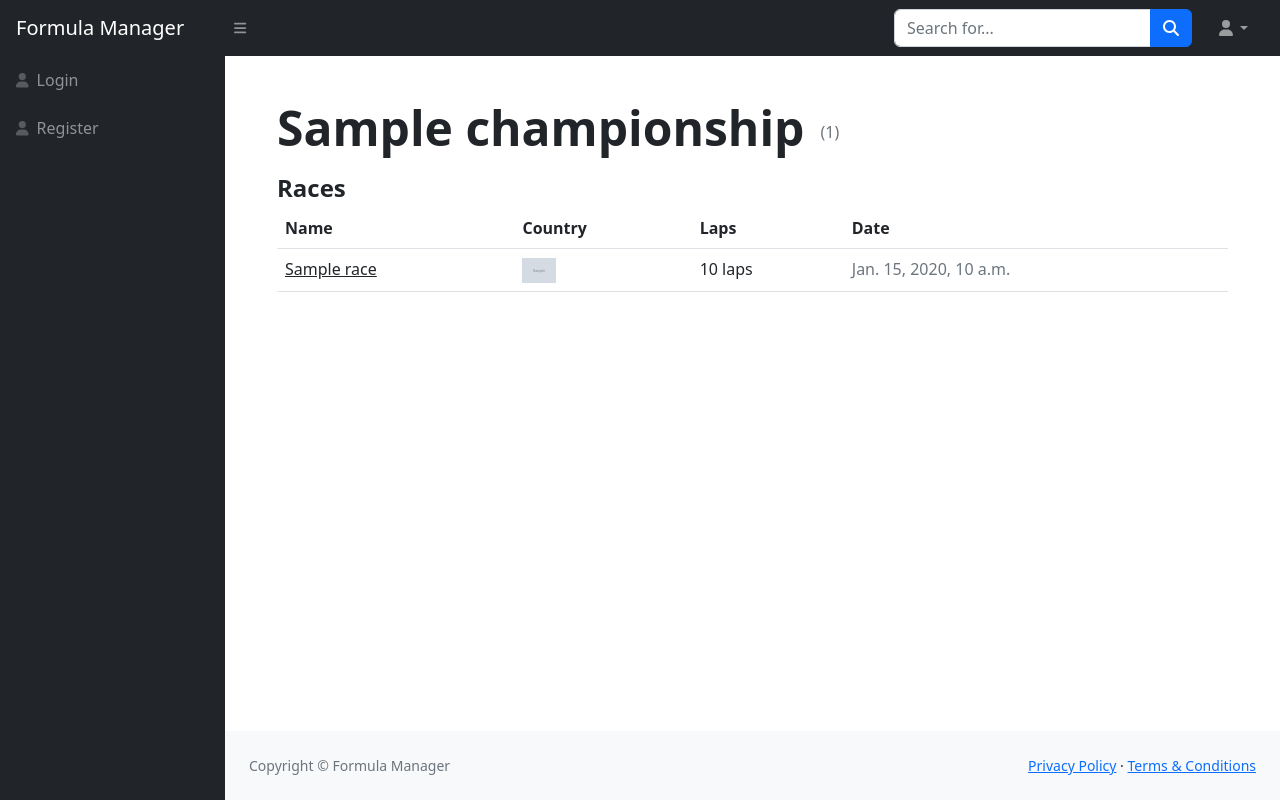
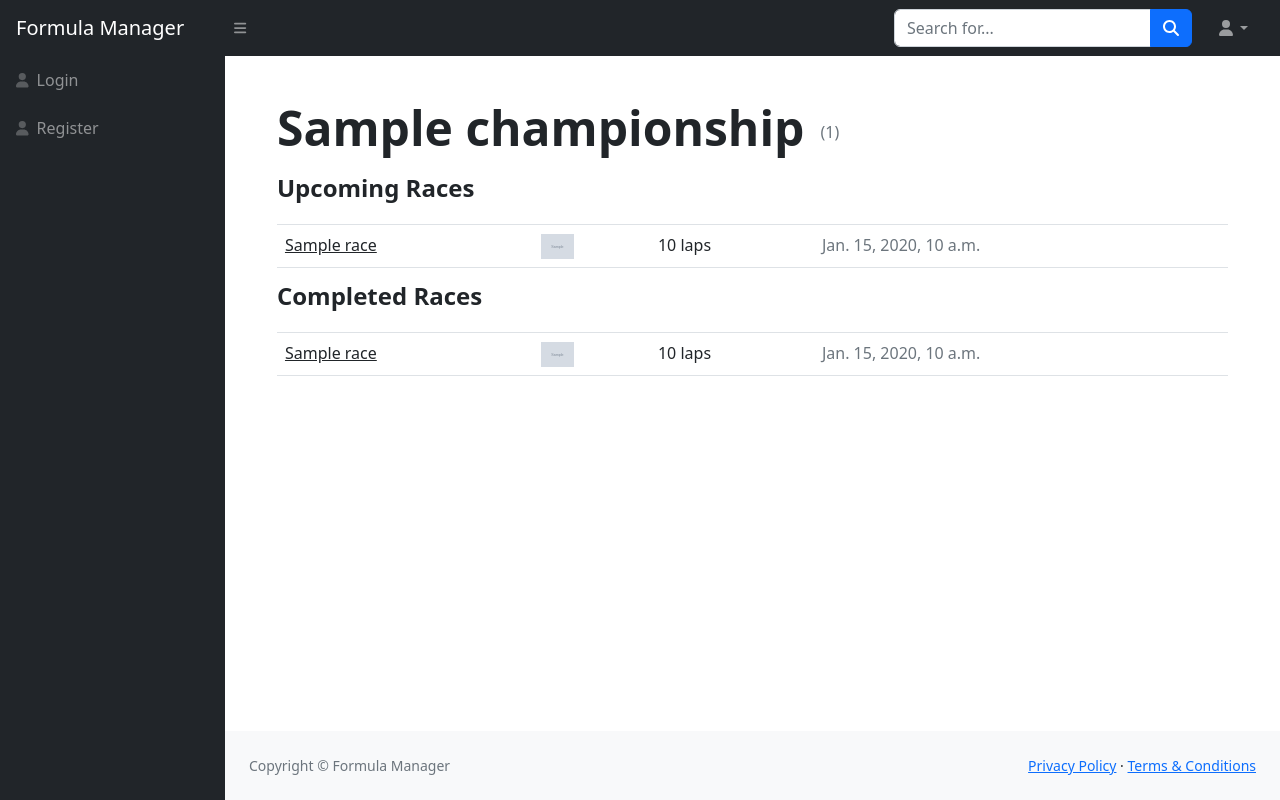
Before and after one commit to Jetrca92/circuitrix, a Django app: template races/templates/races/races_overview.html in a window 1280 px wide. Run offline with Django 4.2, Linux system fonts and the light colour scheme; the template is opened without the code that fills it: most values are stand-ins (such as "Sample title", 1, 10 or a date in 2020); grey boxes marked "Sample" are stand-in pictures; some libraries are stand-ins or nearby versions.

Commit message:
Add race filtering

```diff
--- /dev/null
+++ b/races/managers.py
@@ -0,0 +1,6 @@
+from django.db import models
+from django.utils import timezone
+
+class UpcomingRacesManager(models.Manager):
+    def get_queryset(self):
+        return super().get_queryset().filter(date__gt=timezone.now())
--- a/races/templates/races/races_overview.html
+++ b/races/templates/races/races_overview.html
@@ -13,18 +13,63 @@ Races - {{ championship.name }}
         <span class="text-muted">({{ championship.id }})</span>
     </div>
     <div>
-        <h4 class="fw-bold lh-1">Races</h4>
+        {% if ongoing_races %}
+        <h4 class="fw-bold lh-1">Ongoing Races</h4>
         <table class="table">
             <thead>
                 <tr>
-                    <th scope="col">Name</th>
-                    <th scope="col">Country</th>
-                    <th scope="col">Laps</th>
-                    <th scope="col">Date</th>
+                    <th scope="col"></th>
+                    <th scope="col"></th>
+                    <th scope="col"></th>
+                    <th scope="col"></th>
                 </tr>
             </thead>
             <tbody>
-                {% for race in championship.races.all %}
+                {% for race in upcoming_races %}
+                <tr>
+                    <td><a href="{% url 'races:race' race.id %}" class="link-dark">{{ race.name }}</a></td>
+                    <td><img src="{% static race.location.location.logo_location %}" alt="united-kingdom-flag" width="auto" height="25" loading="lazy"></td>
+                    <td>{{ race.laps }} laps</td>
+                    <td class="text-muted">{{ race.date }}</td>
+                </tr>
+                {% endfor %}
+            </tbody>
+        </table>
+        {% endif %}
+        <h4 class="fw-bold lh-1">Upcoming Races</h4>
+        <table class="table">
+            <thead>
+                <tr>
+                    <th scope="col"></th>
+                    <th scope="col"></th>
+                    <th scope="col"></th>
+                    <th scope="col"></th>
+                </tr>
+            </thead>
+            <tbody>
+                {% for race in upcoming_races %}
+                <tr>
+                    <td><a href="{% url 'races:race' race.id %}" class="link-dark">{{ race.name }}</a></td>
+                    <td><img src="{% static race.location.location.logo_location %}" alt="united-kingdom-flag" width="auto" height="25" loading="lazy"></td>
+                    <td>{{ race.laps }} laps</td>
+                    <td class="text-muted">{{ race.date }}</td>
+                </tr>
+                {% endfor %}
+            </tbody>
+        </table>
+
+        <h4 class="fw-bold lh-1">Completed Races</h4>
+        <table class="table">
+            <thead>
+                <tr>
+                    <th scope="col"></th>
+                    <th scope="col"></th>
+                    <th scope="col"></th>
+                    <th scope="col"></th>
+                </tr>
+            </thead>
+            <tbody>
+                {% for race in completed_races %}
                 <tr>
                     <td><a href="{% url 'races:race' race.id %}" class="link-dark">{{ race.name }}</a></td>
                     <td><img src="{% static race.location.location.logo_location %}" alt="united-kingdom-flag" width="auto" height="25" loading="lazy"></td>
```
Also changed, not shown: manager/models.py (+7 -0 lines), races/views.py (+12 -0 lines), manager/migrations/0022_alter_race_managers.py (added).
